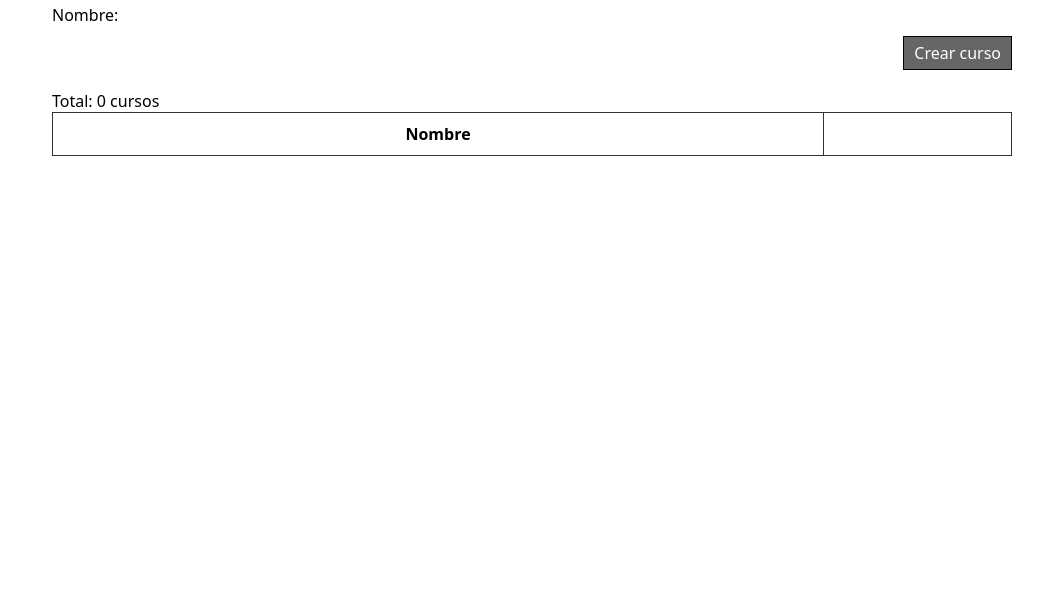
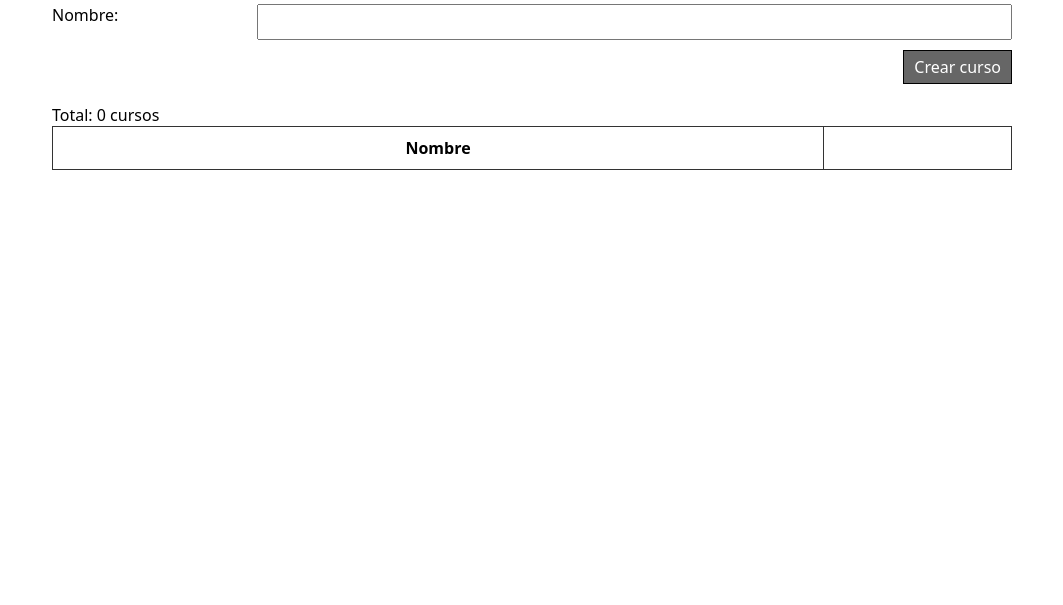
Before and after one commit to uribeAC/r4-classroom, a website with bundled scripts: page public/cursos.html in a window 1280 px wide. Shown: the part 195-800 px from the top of the page, without its empty margins (108-1171 px from the left). Built offline with nearby package versions, Linux system fonts and the light colour scheme.

Commit message:
Add name course form and button type

```diff
--- a/public/cursos.html
+++ b/public/cursos.html
@@ -16,10 +16,11 @@
       <h2>Cursos</h2>
       <form class="form new-course">
         <div class="form__group">
-          <label class="form__label">Nombre: </label>
+          <label for="name" class="form__label">Nombre: </label>
+          <input type="text" class="form__control" id="name" name="course_name" required />
         </div>
         <div class="form__group form__buttons">
-          <button class="form__button">Crear curso</button>
+          <button type="submit" class="form__button">Crear curso</button>
         </div>
       </form>
       Total: <span class="counter">0</span> cursos
```
